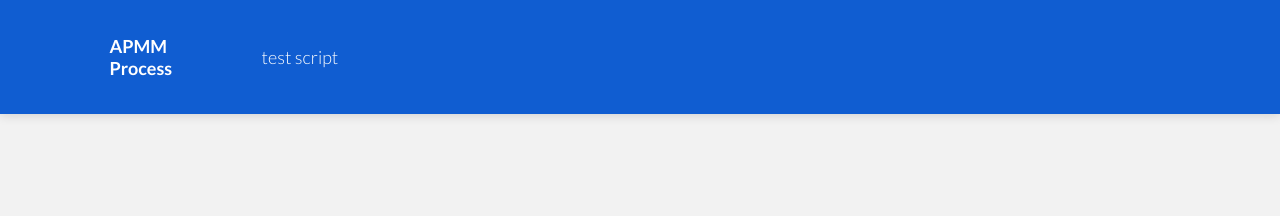
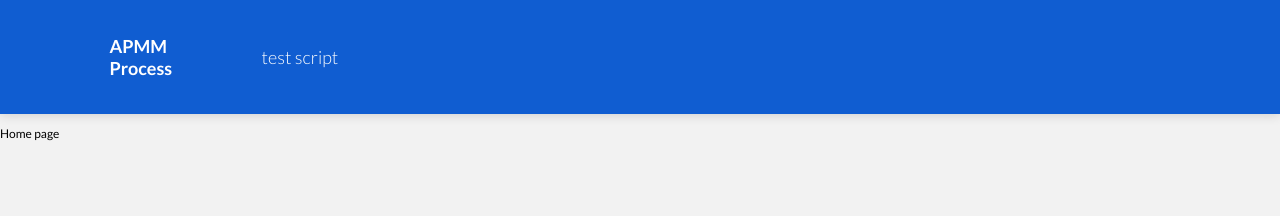
Before and after one commit to zakrzaq/RA-AP-Client-React, a React (Vite) app: page / in a window 1280 px wide. Shown: the top 216 px of the page. Built offline with nearby package versions, Linux system fonts and the light colour scheme.

Commit message:
react router plus index path

```diff
--- a/index.html
+++ b/index.html
@@ -1,13 +1,15 @@
 <!DOCTYPE html>
 <html lang="en">
+
 <head>
   <meta charset="UTF-8" />
-    <link rel="icon" type="image/svg+xml" href="/vite.svg" />
   <meta name="viewport" content="width=device-width, initial-scale=1.0" />
-    <title>Vite + React + TS</title>
+  <title>AP MM Ext</title>
 </head>
+
 <body>
   <div id="root"></div>
   <script type="module" src="/src/main.tsx"></script>
 </body>
+
 </html>
--- a/package.json
+++ b/package.json
@@ -16,6 +16,7 @@
     "node-sass": "^9.0.0",
     "react": "^18.2.0",
     "react-dom": "^18.2.0",
+    "react-router-dom": "^6.14.0",
     "sass": "^1.63.6"
   },
   "devDependencies": {
--- a/src/App.tsx
+++ b/src/App.tsx
@@ -1,4 +1,5 @@
 import Header from './components/Header';
+import AppRoutes from './router/AppRoutes';
 
 import './App.scss';
 
@@ -6,6 +7,7 @@ export default function App() {
   return (
     <>
       <Header script="test script" />
+      <AppRoutes />
     </>
   );
 }
--- /dev/null
+++ b/src/pages/HomePage.tsx
@@ -0,0 +1,7 @@
+export default function HomePage() {
+  return (
+    <>
+      <p>Home page</p>
+    </>
+  );
+}
--- /dev/null
+++ b/src/router/AppRoutes.tsx
@@ -0,0 +1,14 @@
+import { BrowserRouter as Router, Routes, Route } from 'react-router-dom';
+import HomePage from '../pages/HomePage';
+
+const AppRoutes = () => {
+  return (
+    <Router>
+      <Routes>
+        <Route path="/" element={<HomePage />} />
+      </Routes>
+    </Router>
+  );
+};
+
+export default AppRoutes;
```
Also changed, not shown: 1 other file (tests, documents, lock files or other folders). Lines whose indentation alone changed are shown as unchanged.
